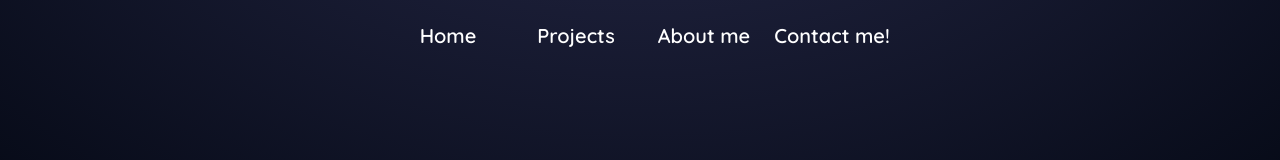
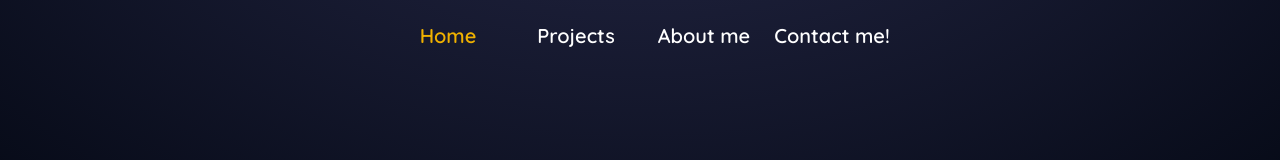
Before and after one commit to agusOlivieri/Portfolio, a Vue app: page / in a window 1280 px wide. Shown: the top 160 px of the page. Built offline with nearby package versions, Linux system fonts and the light colour scheme; a web font is replaced by a local one.

Commit message:
added automatic highligthing to the header navbar

```diff
--- a/src/App.vue
+++ b/src/App.vue
@@ -30,5 +30,7 @@ import ContactMe from '@/components/ContactMe.vue';
 
       </div>
     </main>
-    <ContactMe />
+    <section id="contact-me">
+      <ContactMe />
+    </section>
 </template>
--- a/src/components/PortfolioHeader.vue
+++ b/src/components/PortfolioHeader.vue
@@ -1,6 +1,33 @@
 <script setup>
-import { ref } from 'vue'
+import { onMounted, ref, onBeforeMount } from 'vue'
 const menuOpen = ref(false)
+const currentSection = ref('#')
+
+let observer = null
+
+onMounted(() => {
+  const sections = document.querySelectorAll('section[id]')
+
+  observer = new IntersectionObserver(
+    (entries) => {
+      entries.forEach((entry) => {
+        if (entry.isIntersecting) {
+          currentSection.value = `#${entry.target.id}`
+        }
+      })
+    },
+    {
+      root: null,
+      threshold: 0.15
+    }
+  )
+
+  sections.forEach((sec) => observer.observe(sec))
+})
+
+onBeforeMount(() => {
+  if (observer) observer.disconnect()
+})
 </script>
 
 <template>
@@ -23,10 +50,46 @@ const menuOpen = ref(false)
         <!-- Menú principal -->
             <nav class="hidden sm:flex h-full text-white">
               <ul class="flex text-md md:text-xl font-semibold h-full">
-                  <li><a href="#welcome-section" class="flex justify-center items-center h-full w-26 md:w-32 p-1 hover:text-yellow-500 transition">Home</a></li>
-                  <li><a href="#projects-section" class="flex justify-center items-center h-full w-26 md:w-32 p-1 hover:text-yellow-500 transition">Projects</a></li>
-                  <li><a href="#about-me" class="flex justify-center items-center h-full w-26 md:w-32 p-1 hover:text-yellow-500 transition">About me</a></li>
-                  <li><a href="#contact-me" class="flex justify-center items-center h-full w-26 md:w-32 p-1 hover:text-yellow-500 transition">Contact me!</a></li>
+                  <li>
+                    <a
+                      href="#welcome-section"
+                      @click="currentSection = '#welcome-section'"
+                      :class="[
+                        'flex justify-center items-center h-full w-26 md:w-32 p-1 transition',
+                        currentSection === '#welcome-section' ? 'text-yellow-500' : 'text-white hover:text-yellow-500'
+                      ]"
+                    >Home</a>
+                  </li>
+                  <li>
+                    <a
+                      href="#projects-section"
+                      @click="currentSection = '#projects-section'"
+                      :class="[
+                        'flex justify-center items-center h-full w-26 md:w-32 p-1 transition',
+                        currentSection === '#projects-section' ? 'text-yellow-500' : 'text-white hover:text-yellow-500'
+                      ]"
+                    >Projects</a>
+                  </li>
+                  <li>
+                    <a
+                      href="#about-me"
+                      @click="currentSection = '#about-me'"
+                      :class="[
+                        'flex justify-center items-center h-full w-26 md:w-32 p-1 transition',
+                        currentSection === '#about-me' ? 'text-yellow-500' : 'text-white hover:text-yellow-500'
+                      ]"
+                    >About me</a>
+                  </li>
+                  <li>
+                    <a
+                      href="#contact-me" class="flex justify-center items-center h-full w-26 md:w-32 p-1 hover:text-yellow-500 transition"
+                      @click="currentSection = '#contact-me'"
+                      :class="[
+                        'flex justify-center items-center h-full w-26 md:w-32 p-1 transition',
+                        currentSection === '#contact-me' ? 'text-yellow-500' : 'text-white hover:text-yellow-500'
+                      ]"
+                    >Contact me!</a>
+                  </li>
               </ul>
             </nav>
         </div>
@@ -44,10 +107,38 @@ const menuOpen = ref(false)
                             d="M6 18L18 6M6 6l12 12"/>
                     </svg>
                 </button>
-                <a @click="menuOpen = false" href="#welcome-section" class="text-lg font-semibold hover:text-yellow-500 transition">Home</a>
-                <a @click="menuOpen = false" href="#projects-section" class="text-lg font-semibold hover:text-yellow-500 transition">Projects</a>
-                <a @click="menuOpen = false" href="#about-me" class="text-lg font-semibold hover:text-yellow-500 transition">About me</a>
-                <a @click="menuOpen = false" href="#contact-me" class="text-lg font-semibold hover:text-yellow-500 transition">Contact me!</a>
+                <a
+                  href="#welcome-section"
+                  @click="menuOpen = false; currentSection='#welcome-section'"
+                  :class="[
+                    'text-lg font-semibold transition',
+                    currentSection === '#welcome-section' ? 'text-yellow-500' : 'text-white hover:text-yellow-500'
+                  ]"
+                >Home</a>
+                <a
+                  href="#projects-section"
+                  @click="menuOpen = false; currentSection='#projects-section'"
+                  :class="[
+                    'text-lg font-semibold transition',
+                    currentSection === '#projects-section' ? 'text-yellow-500' : 'text-white hover:text-yellow-500'
+                  ]"
+                >Projects</a>
+                <a
+                  href="#about-me"
+                  @click="menuOpen = false; currentSection='#aboutme-section'"
+                  :class="[
+                    'text-lg font-semibold transition',
+                    currentSection === '#aboutme-section' ? 'text-yellow-500' : 'text-white hover:text-yellow-500'
+                  ]"
+                >About me</a>
+                <a
+                  href="#contact-me"
+                  @click="menuOpen = false; currentSection='contact-me'"
+                  :class="[
+                    'text-lg font-semibold transition',
+                    currentSection === 'contact-me' ? 'text-yellow-500' : 'text-white hover:text-yellow-500'
+                  ]"
+                >Contact me!</a>
             </aside>
         </transition>
     </header>
```
